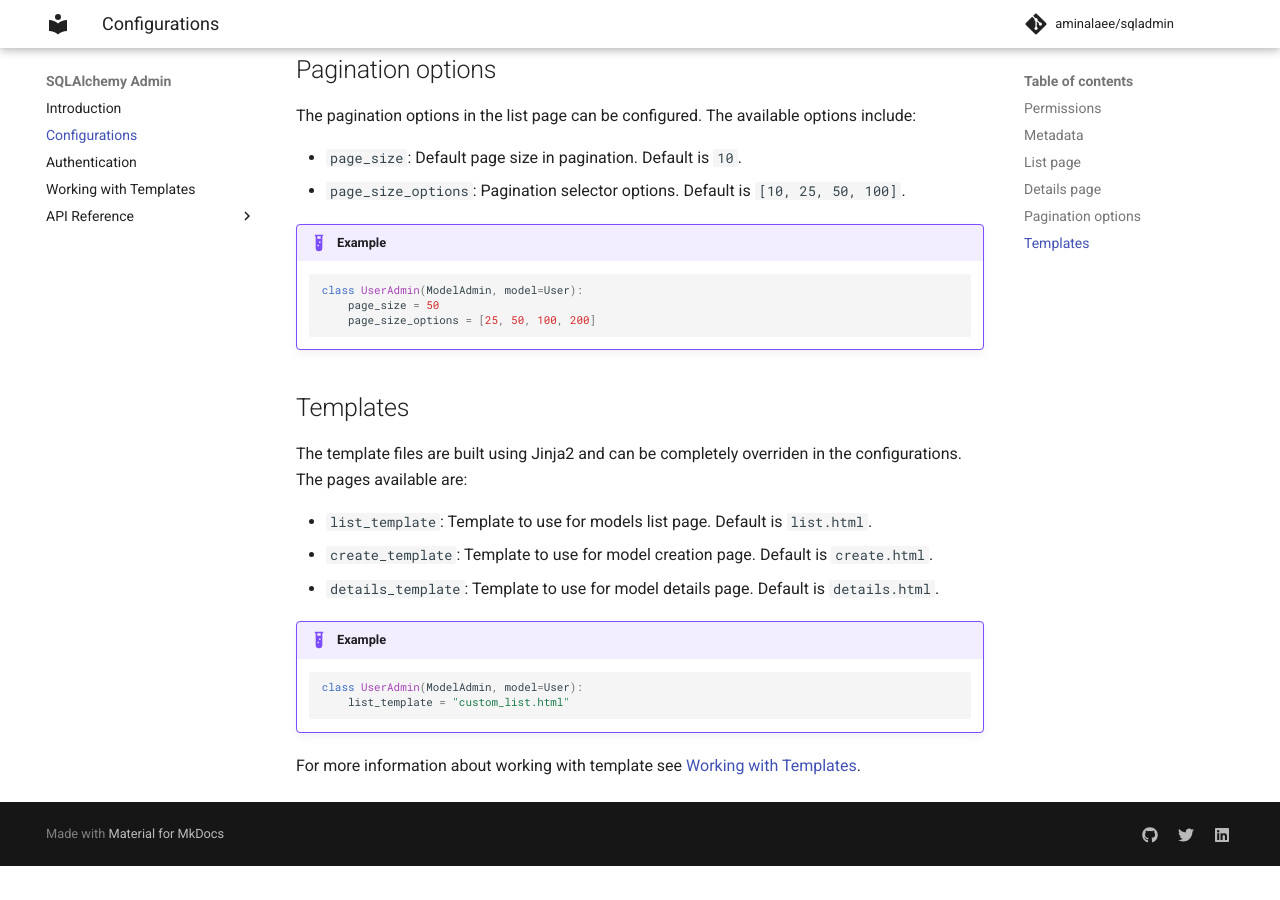
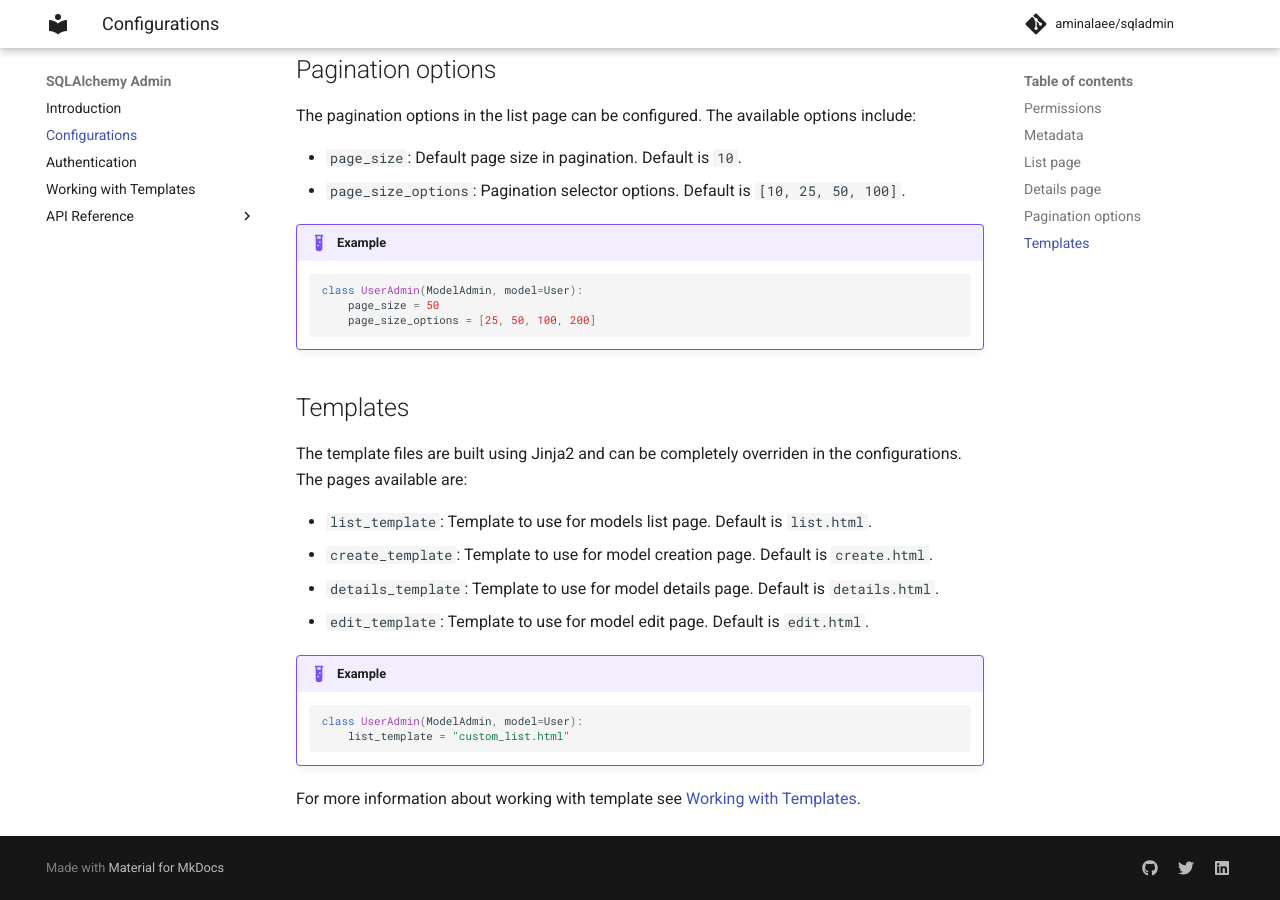
Before and after one commit to aminalaee/sqladmin, an MkDocs documentation site: the page built from docs/configurations.md, in a window 1280 px wide and 900 px high, scrolled down 2858 px. Built offline with MkDocs 1.6.1 and Material for MkDocs 9.7.7, drawn with Linux system fonts in a browser that asks for light colours; comment, search, counter and statistics services are not loaded; before the commit the page ends 3724 px from its top, so only the background shows below that.

Commit message:
add docs

```diff
--- a/docs/configurations.md
+++ b/docs/configurations.md
@@ -152,6 +152,7 @@ The pages available are:
 * `list_template`: Template to use for models list page. Default is `list.html`.
 * `create_template`: Template to use for model creation page. Default is `create.html`.
 * `details_template`: Template to use for model details page. Default is `details.html`.
+* `edit_template`: Template to use for model edit page. Default is `edit.html`.
 
 !!! example
 
```
Also changed, not shown: docs/api_reference/model_admin.md (+1 -0 lines).
